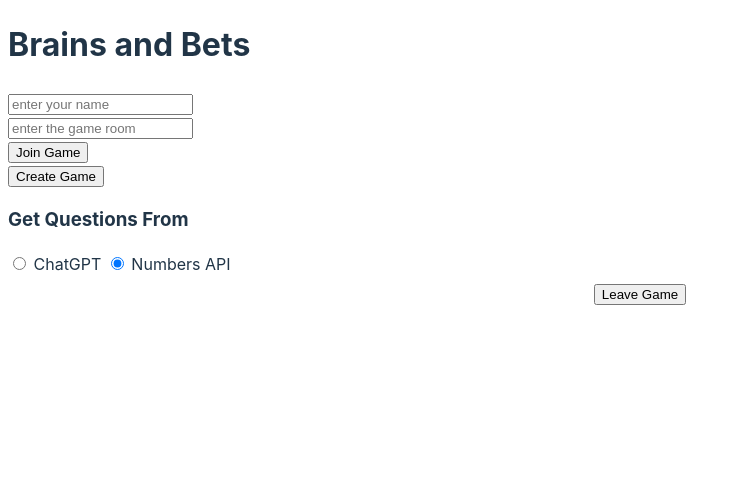
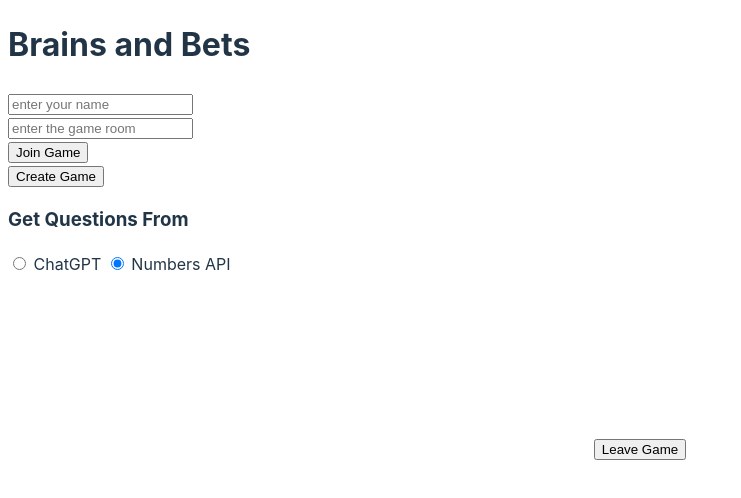
Before and after one commit to davidMcneil/brains-and-bets, a SvelteKit app in the folder client-svelte/: page / in a window 1280 px wide. Shown: the top 498 px of the page, without its empty margins (0-741 px from the left). Built offline with nearby package versions, Linux system fonts and the light colour scheme.

Commit message:
move leave button down on the page

```diff
--- a/client-svelte/src/routes/+page.svelte
+++ b/client-svelte/src/routes/+page.svelte
@@ -77,7 +77,7 @@
 	/>
 {/if}
 
-<div>
+<div style="padding-top: 10em;">
 	<Button text="Leave Game" onClick={reset} />
 </div>
 
```
